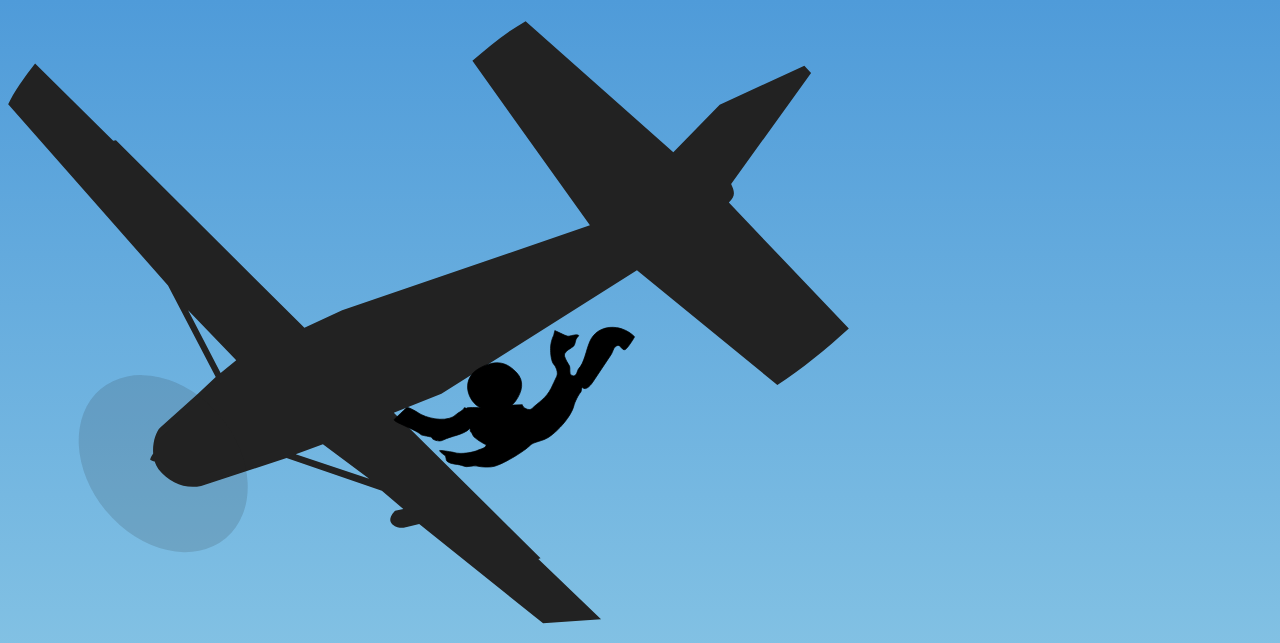
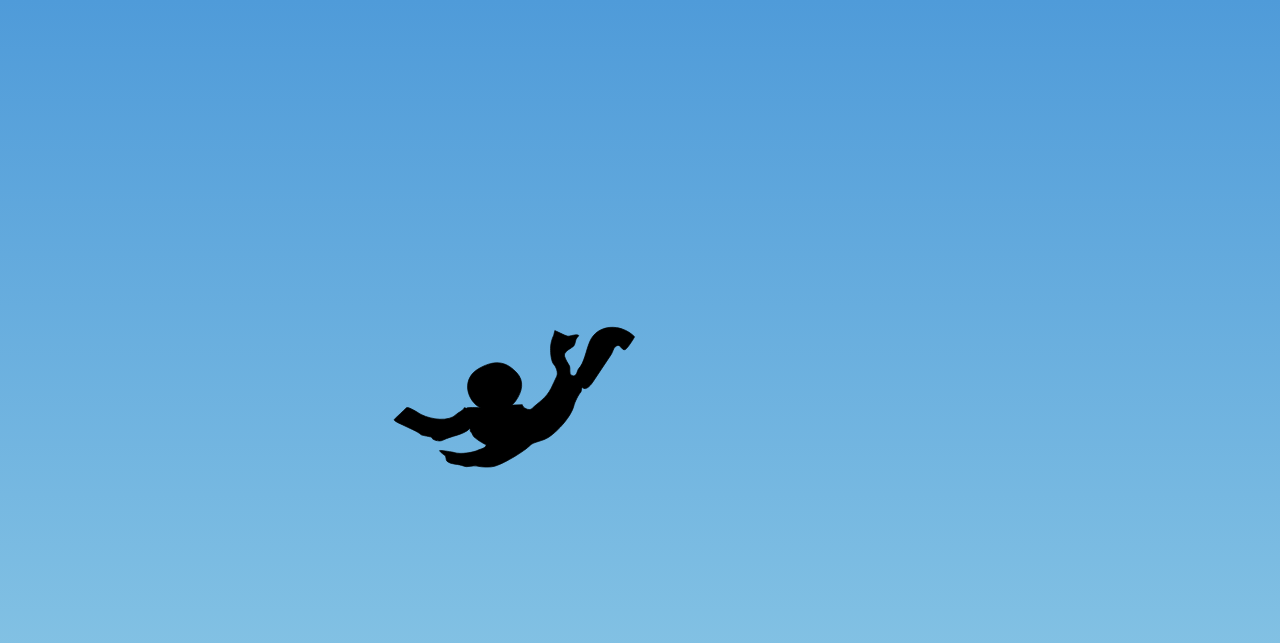
Before and after one commit to Axeljk/skydiving_css, a plain HTML site: page index.html in a window 1280 px wide. Shown: the top 643 px of the page. Drawn offline with Linux system fonts and the light colour scheme.

Commit message:
Plane flies off the page when you scroll.

```diff
--- a/assets/css/main.css
+++ b/assets/css/main.css
@@ -75,3 +75,8 @@ main {
 	bottom: 0vh;
 	right: 0vw;
 }
+.plane-depart {
+	height: 50vh;
+	bottom: -20vh;
+	right: 50vw;
+}
--- a/assets/src/main.js
+++ b/assets/src/main.js
@@ -1,4 +1,9 @@
 window.onload = () => {
 	document.getElementById("plane").classList.remove("plane-off-camera");
 	document.getElementById("plane").classList.add("plane-arrive");
+
+	addEventListener("scroll", (event) => {
+		document.getElementById("plane").classList.remove("plane-arrive");
+		document.getElementById("plane").classList.add("plane-depart");
+	})
 };
```
